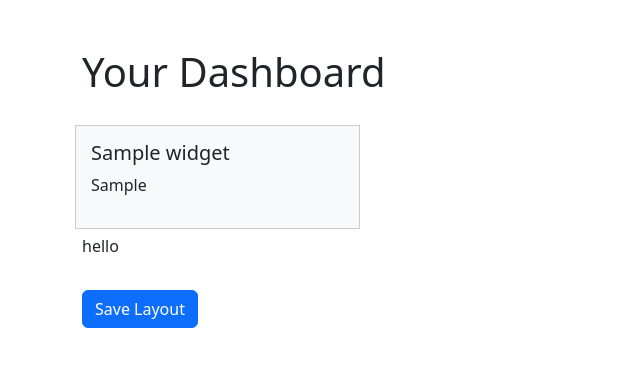
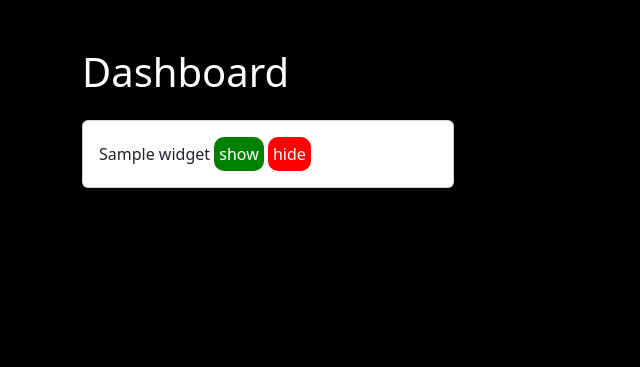
Before and after one commit to Dharanish-2006/e-comm, a Django app: page /dashboard/ in a window 1280 px wide. Shown: the top 367 px of the page, without its empty margins (0-640 px from the left). Run offline with Django 4.2, Linux system fonts and the light colour scheme; a user stored in the database is signed in; data comes from the database, SQL or seed files in the repository; tables that the repository leaves empty hold one stand-in row (values such as "Sample post"); parts of the project's set-up code (start-up, migrations or seed data) failed here and were passed over; some libraries are stand-ins or nearby versions.

Commit message:
dashboard initiated

```diff
--- a/dashboard/templates/dashboard.html
+++ b/dashboard/templates/dashboard.html
@@ -3,82 +3,100 @@
 <head>
     <meta charset="UTF-8">
     <meta name="viewport" content="width=device-width, initial-scale=1.0">
-    <title>Dashboard</title>
-    <link href="https://cdn.jsdelivr.net/npm/bootstrap@5.3.0-alpha3/dist/css/bootstrap.min.css" rel="stylesheet">
+    <title>Drag-and-Drop Dashboard</title>
+    <link href="https://cdn.jsdelivr.net/npm/bootstrap@5.3.0/dist/css/bootstrap.min.css" rel="stylesheet">
     <style>
-        .widget {
-            border: 1px solid #ccc;
-            padding: 15px;
-            margin: 5px;
+        body{
+            background-color: black;
+            color: white;
+        }
+        .show,.hide{
+            border: none;
+            color: white;
+            border-radius: 10px;
+            padding: 5px;
+        }
+        .show{
+            background-color: green;
+        }
+        .hide{
+            background-color: red;
+
+        }
+        .draggable {
             cursor: move;
-            background-color: #f8f9fa;
         }
-        #dashboard {
-            display: flex;
-            flex-wrap: wrap;
+        .placeholder {
+            border: 2px dashed #ccc;
+            min-height: 100px;
+            margin-bottom: 1rem;
         }
+        #d1,#d2,#d3{
+            display:none;
+        }
+
     </style>
 </head>
 <body>
-<div class="container mt-5">
-    <h1 class="mb-4">Your Dashboard</h1>
-    <div id="dashboard" class="row">
-        {% for widget in widgets %}
-        <div class="widget col-md-3" draggable="true" data-id="{{ widget.id }}">
-            <h5>{{ widget.name }}</h5>
-            <p>{{ widget.widget_type }}</p>
+    <div class="container py-5" >
+        <h1 class="mb-4">Dashboard</h1>
+        <div class="col" id="dashboard">
+            {% for items in widgets %}
+            <div class="col-md-4">
+                <div class="card draggable mb-4" draggable="true">
+                    <div class="card-body">
+                        {{items.name}}
+                        <button class="show" onclick='document.getElementById("d{{items.id}}").style.display = "block";'>show</button>
+                        <button class="hide" onclick='document.getElementById("d{{items.id}}").style.display = "none";'>hide</button>
+                    </div>
+                    <div class="card-body" id="d{{items.id}}">  {{items.content}}    </div>
+                </div>
             </div>
             {% endfor %}
-        <p>hello</p>
         </div>
-    <button id="save-layout" class="btn btn-primary mt-3">Save Layout</button>
     </div>
 
     <script>
-    let dragged;
+        const cards = document.querySelectorAll('.draggable');
+        const dashboard = document.getElementById('dashboard');
+        let draggedElement = null;
 
-    document.addEventListener('dragstart',(event) => {
-        dragged = event.target;
-        event.target.style.opacity = 0.5;
+        function getDragAfterElement(container, y) {
+            const draggableElements = [...container.querySelectorAll('.draggable:not(.hidden)')];
+
+            return draggableElements.reduce((closest, child) => {
+                const box = child.getBoundingClientRect();
+                const offset = y - box.top - box.height / 2;
+                if (offset < 0 && offset > closest.offset) {
+                    return { offset: offset, element: child };
+                } else {
+                    return closest;
+                }
+            }, { offset: Number.NEGATIVE_INFINITY }).element;
+        }
+        cards.forEach(card => {
+            card.addEventListener('dragstart', () => {
+                draggedElement = card;
+                setTimeout(() => card.classList.add('hidden'), 0);
             });
 
-    document.addEventListener('dragend',(event) => {
-        event.target.style.opacity = '';
+            card.addEventListener('dragend', () => {
+                setTimeout(() => {
+                    draggedElement.classList.remove('hidden');
+                    draggedElement = null;
+
+                }, 0);
+            });
         });
 
-    document.addEventListener('dragover',(event) => {
-        event.preventDefault();
-    });
-
-    document.addEventListener('drop',(event) => {
-        event.preventDefault();
-        if (event.target.classList.contains('col-md-3')) {
-            event.target.parentNode.insertBefore(dragged, event.target);
+        dashboard.addEventListener('dragover', (e) => {
+            e.preventDefault();
+            const afterElement = getDragAfterElement(dashboard, e.clientY);
+            if (afterElement == null) {
+                dashboard.appendChild(draggedElement);
             }
         });
 
-    document.getElementById('save-layout').addEventListener('click', () => {
-        const layout = [];
-        document.querySelectorAll('.widget').forEach((widget, index) => {
-            layout.push({ id: widget.dataset.id, position: index });
-        });
-
-        fetch("{% url 'update_layout' %}", {
-            method: 'POST',
-            headers: {
-                'Content-Type': 'application/json',
-                'X-CSRFToken': '{{ csrf_token }}'
-            },
-            body: JSON.stringify({ layout })
-        }).then(response => response.json())
-          .then(data => {
-              if (data.status === 'success') {
-                  alert('Layout saved successfully!');
-              } else {
-                  alert('Error saving layout.');
-              }
-          });
-    });
     </script>
 </body>
 </html>
--- a/dashboard/urls.py
+++ b/dashboard/urls.py
@@ -3,5 +3,4 @@ from .views import *
 
 urlpatterns = [
     path('',dashboard_view),
-    path('update-layout/', update_layout, name='update_layout'),
 ]
--- a/dashboard/views.py
+++ b/dashboard/views.py
@@ -1,17 +1,7 @@
 from django.shortcuts import render
-from django.http import JsonResponse
 from .models import Dashboard, Widget
 
 def dashboard_view(request):
     dashboard, _ = Dashboard.objects.get_or_create(user=request.user)
-    widgets = Widget.objects.all()
-    return render(request, 'dashboard.html', {'dashboard': dashboard, 'widgets': widgets})
-
-def update_layout(request):
-    if request.method == 'POST':
-        layout = request.POST.get('layout')
-        dashboard = Dashboard.objects.get(user=request.user)
-        dashboard.layout = layout
-        dashboard.save()
-        return JsonResponse({'status': 'success'})
-    return JsonResponse({'status': 'error'}, status=400)
+    Widgets = Widget.objects.all()
+    return render(request, 'dashboard.html', {'dashboard': dashboard, 'widgets': Widgets})
```
Also changed, not shown: FrontEnd/templates/home.html (+3 -11 lines). Lines whose indentation alone changed are shown as unchanged.
